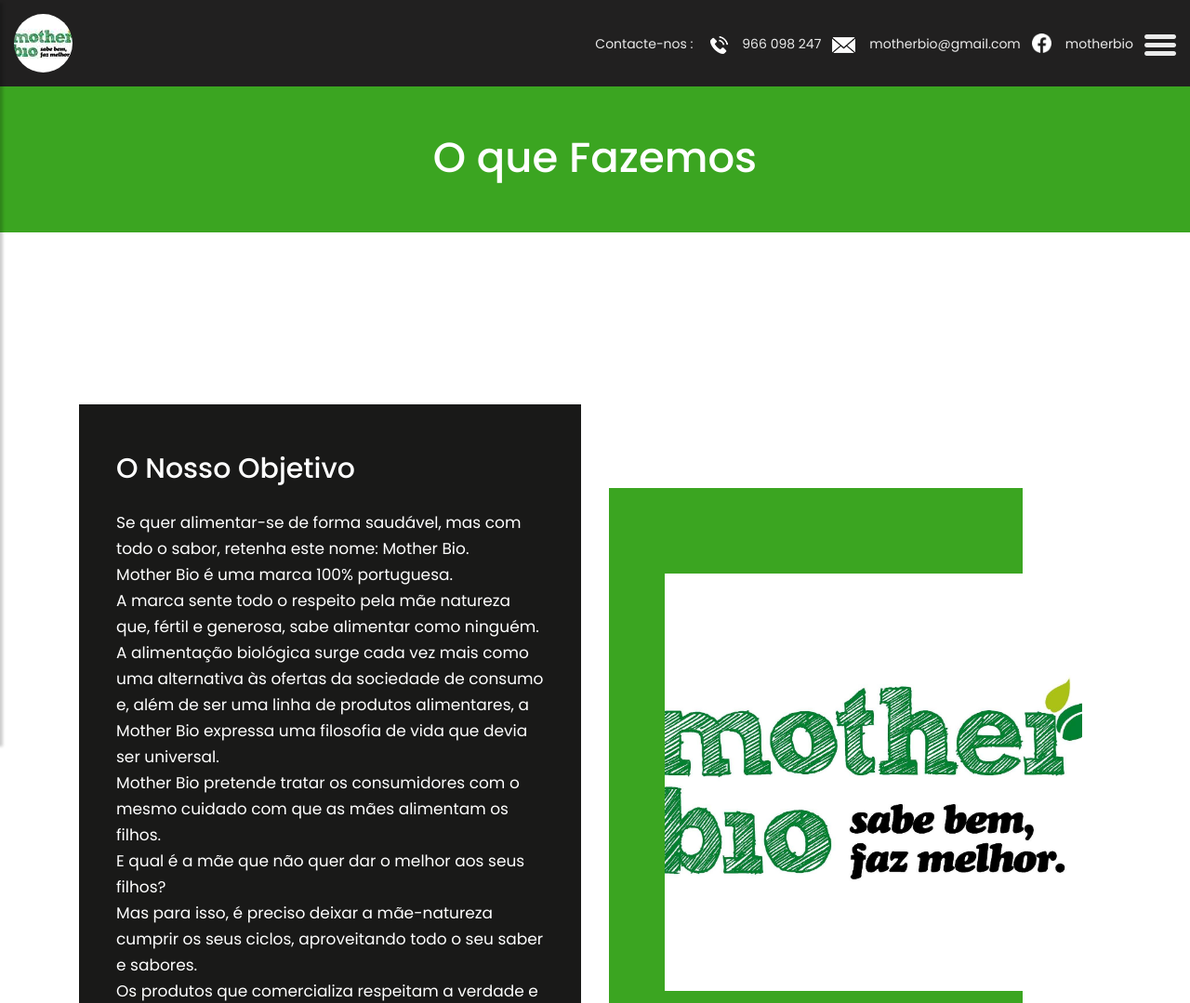
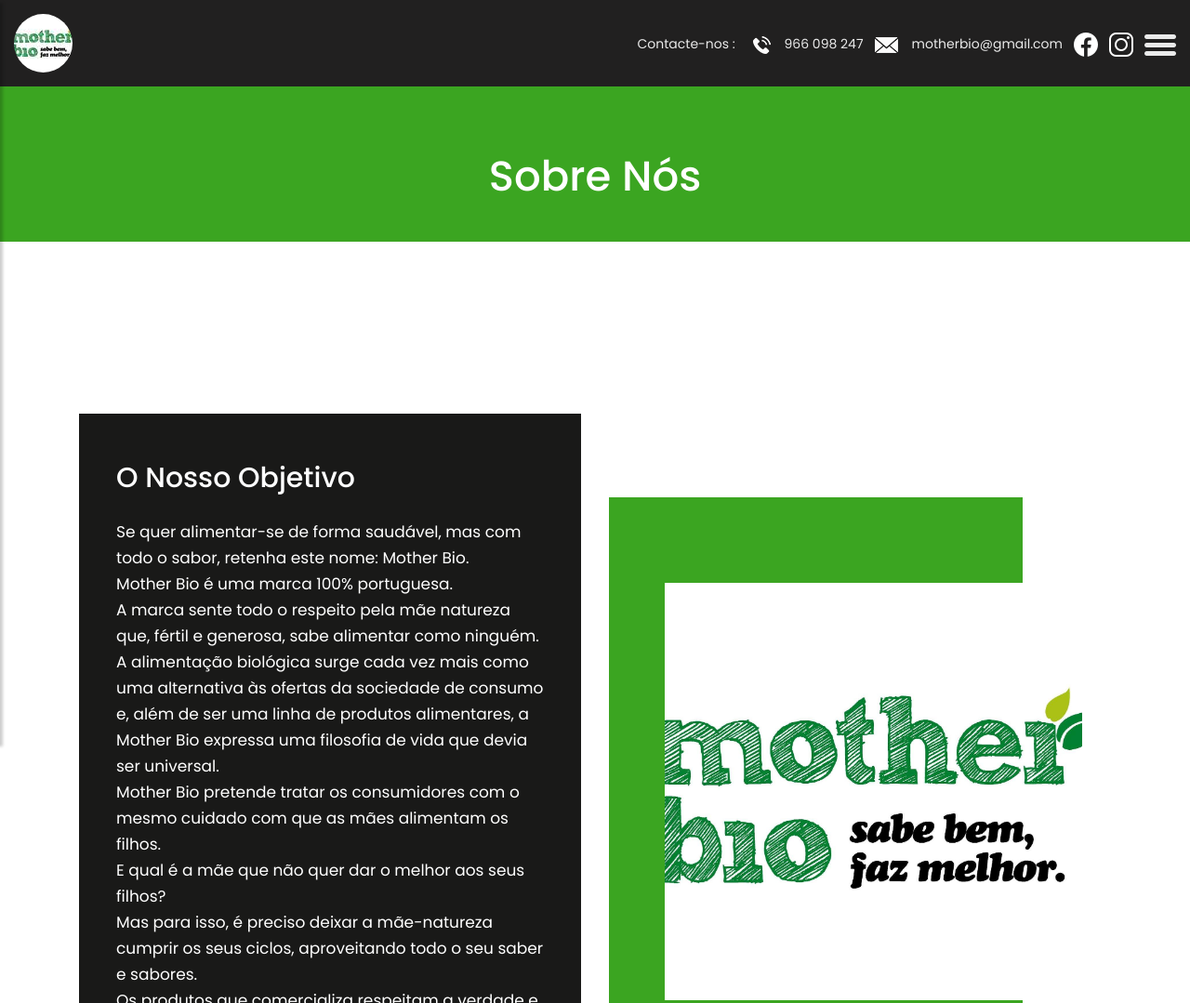
Before and after one commit to Pereiraa06/MotherBio, a plain HTML site: page about.html in a window 1280 px wide. Shown: the top 1079 px of the page at 93% size. Drawn offline with Linux system fonts and the light colour scheme.

Commit message:
Add files via upload

```diff
--- a/about.html
+++ b/about.html
@@ -9,7 +9,7 @@
     <meta name="viewport" content="width=device-width, initial-scale=1">
     <meta name="viewport" content="initial-scale=1, maximum-scale=1">
     <!-- site metas -->
-    <title>O que Fazemos</title>
+    <title>Sobre Nós</title>
     <meta name="keywords" content="">
     <meta name="description" content="">
     <meta name="author" content="">
@@ -52,10 +52,10 @@
                         <a href="index.html">Inicio</a>
                     </li>
                     <li class="active">
-                        <a href="about.html">O que Fazemos</a>
+                        <a href="about.html">Sobre Nós</a>
                     </li>
                     <li>
-                        <a href="https://www.facebook.com/motherbiox">A Nossa Pagina</a>
+                        <a href="https://www.facebook.com/motherbio">A Nossa Pagina</a>
                     </li>
                 </ul>
 
@@ -75,10 +75,10 @@
                 <div class="col-md-9">
                     <div class="full">
                         <div class="right_header_info">
-                            <ul>
-                                <li class="dinone">Contacte-nos : <img style="margin-right: 15px;margin-left: 15px;" src="images/phone_icon.png" alt="#">966 098 247</a></li>
+                            <ul><li class="dinone">Contacte-nos : <img style="margin-right: 15px;margin-left: 15px;" src="images/phone_icon.png" alt="#">966 098 247</a></li>
                                 <li class="dinone"><img style="margin-right: 15px;" src="images/mail_icon.png" alt="#">motherbio@gmail.com</a></li>
-                                <li class="dinone"><img style="margin-right: 15px;height: 21px;position: relative;top: -2px;" src="images/facebook_icon.png" alt="#">motherbio<a href="https://www.facebook.com/motherbio/"></a></li>
+                                <li class="dinone"><img href="https://www.facebook.com/motherbio/"></a><img style="margin-right: 0px;" src="images/facebook_icon.png" alt=""></a></li>
+                                <li class="dinone"><img href="https://www.instagram.com/motherbio/"></a><img style="margin-right: 0px;" src="images/instagram_icon.png" alt=""></a></li>
                                 <li>
                                     <button type="button" id="sidebarCollapse">
                                         <img src="images/menu_icon.png" alt="#">
@@ -98,13 +98,12 @@
             <div class="row">
                <div class="col-md-12">
                   <div class="title">
-                     <h2>O que Fazemos</h2>
-
+                     <h2>Sobre Nós</h2>
                   </div>
                </div>
             </div>
           </div>
-</div>
+    </div>
 <!-- about -->
 <div class="about">
     <div class="container">
@@ -153,15 +152,10 @@
                 <div class="col-md-12">
                     <ul class="lik">
                         <li class="active"> <a href="index.html">Home</a></li>
-                        <li> <a href="about.html">O que Fazemos</a></li>
+                        <li> <a href="about.html">Sobre Nós</a></li>
                         <li> <a href="https://www.facebook.com/motherbio">A Nossa Pagina</a></li>
                     </ul>
                 </div>
-            </div>
-        </div>
-        <div class="copyright">
-            <div class="container">
-                <p>© 2021 Todos os Direitos Reservados. MotherBio </a></p>
             </div>
         </div>
     </div>
--- a/css/style.css
+++ b/css/style.css
@@ -550,7 +550,8 @@
      font-weight: 500;
      line-height: 40px;
      color: #191918;
-     padding: 20px 0px;
+     margin-top: 30px;
+     padding: 10px 0px;
 }
  .title span {
     color: #191918;
```
Also changed, not shown: index.html (+2 -2 lines).
